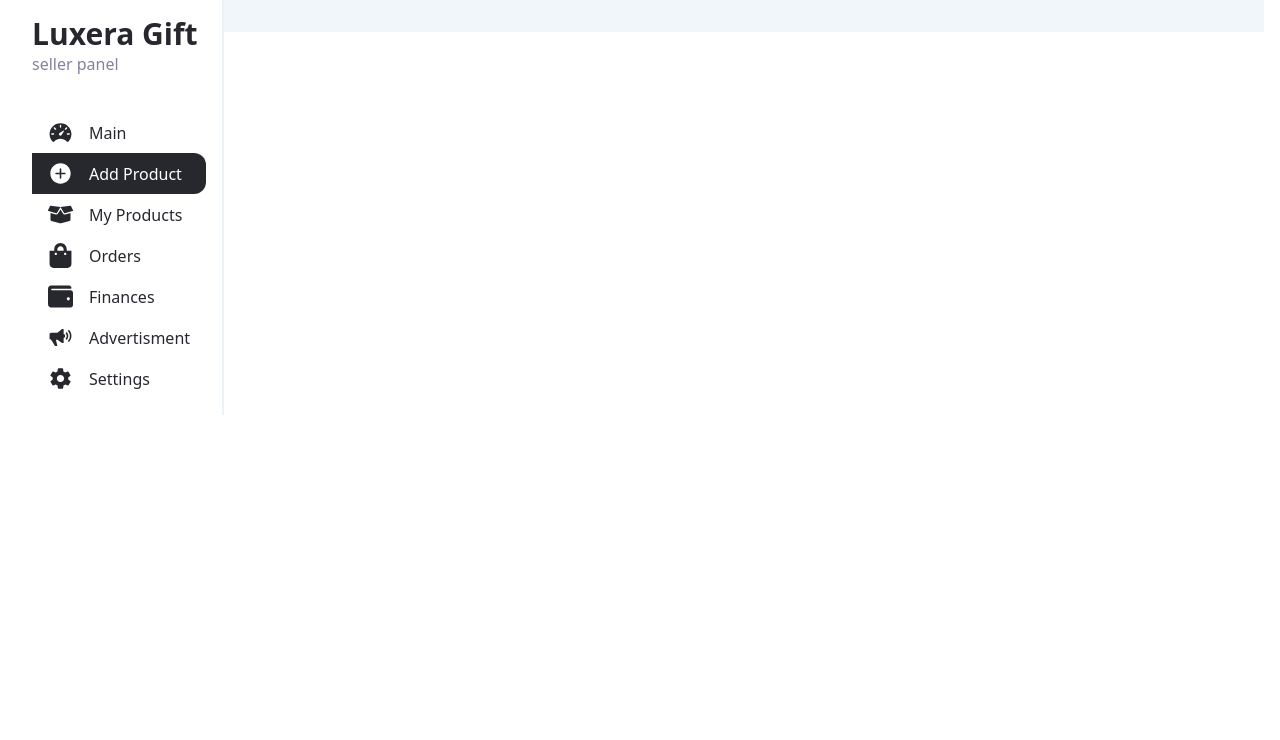
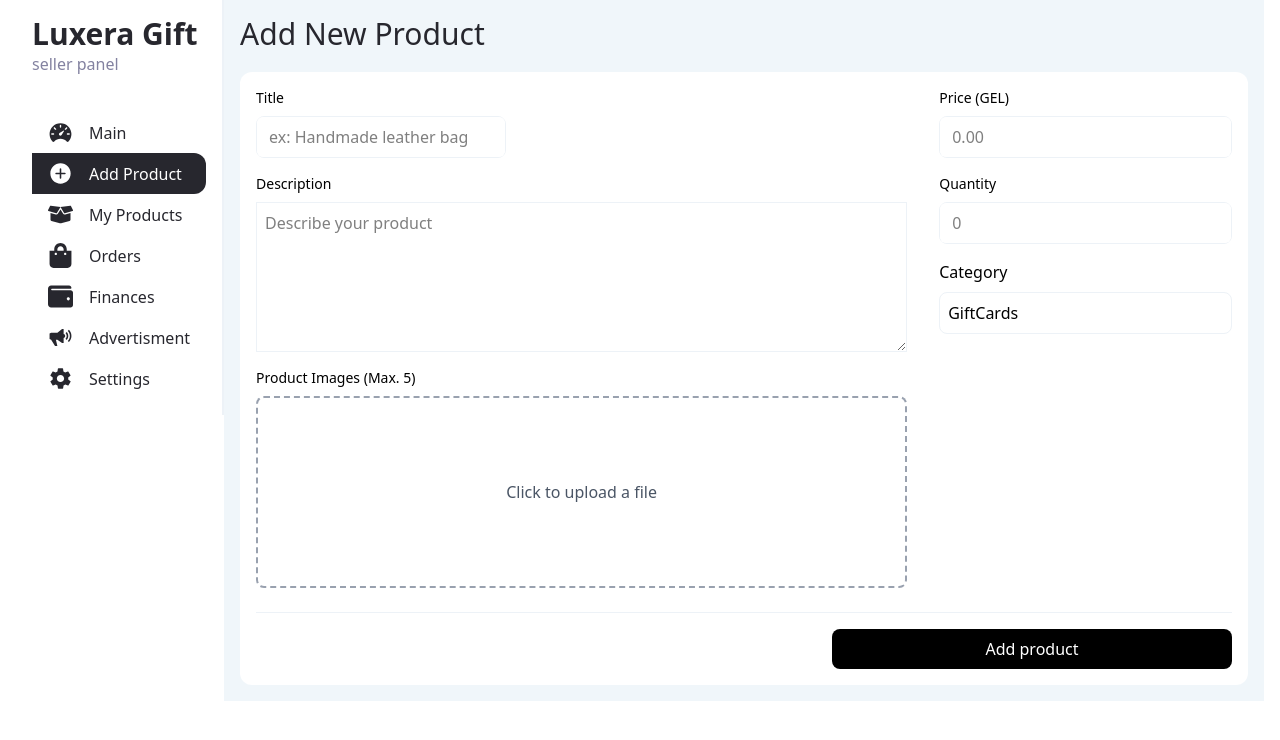
Before and after one commit to GeoLine02/luxera, a Next.js app: page /en/shop in a window 1280 px wide. Both pictures are taken after a click on the element "Add Product". Shown: the top 740 px of the page. Built offline with nearby package versions, Linux system fonts and the light colour scheme; a web font is replaced by a local one.

Commit message:
style: seller-shop/add new product section

```diff
--- a/app/[locale]/(shopOwner)/shop/components/sections/Sections.tsx
+++ b/app/[locale]/(shopOwner)/shop/components/sections/Sections.tsx
@@ -3,13 +3,15 @@
 import { RootState } from "@/app/store/store";
 import { useSelector } from "react-redux";
 import MainSection from "./mainSection/MainSection";
+import NewProductSection from "./newProductSection/NewProductSection";
 
 const Sections = () => {
   const { activeSection } = useSelector((state: RootState) => state.shopSLice);
-
+  console.log(activeSection);
   return (
     <div className="p-4 bg-ice-blue w-full h-full">
       {activeSection === "main" && <MainSection />}
+      {activeSection === "addProduct" && <NewProductSection />}
     </div>
   );
 };
--- /dev/null
+++ b/app/[locale]/(shopOwner)/shop/components/sections/newProductSection/AddProductForm.tsx
@@ -0,0 +1,100 @@
+import Button from "@/app/ui/Button";
+import { Dropdown } from "@/app/ui/DropDown";
+import Input from "@/app/ui/Input";
+import Upload from "@/app/ui/Upload";
+
+const AddProductForm = () => {
+  return (
+    <div className="bg-white rounded-xl mt-5 p-4 space-y-4">
+      <div className="flex flex-col gap-8 border-b border-light-gray pb-6 md:flex-row">
+        {/* left section */}
+        <section className="max-w-full w-full space-y-4 md:max-w-[70%]">
+          <div className="flex flex-col gap-2">
+            <label className="text-sm font-medium" htmlFor="title">
+              Title
+            </label>
+            <Input
+              className="max-w-[250px]"
+              name="title"
+              bgColor="white"
+              border="border border-light-gray rounded-lg"
+              aria-labelledby="product title input"
+              type="text"
+              placeholder="ex: Handmade leather bag"
+            />
+          </div>
+          <div className="flex flex-col gap-2">
+            <label className="text-sm font-medium" htmlFor="description">
+              Description
+            </label>
+            <textarea
+              className="p-2 border border-light-gray focus:border-medium-gray min-h-[100px] md:min-h-[150px]"
+              aria-labelledby="product description input"
+              placeholder="Describe your product"
+            />
+          </div>
+          <div className="flex flex-col gap-2">
+            <label className="text-sm font-medium">
+              Product Images (Max. 5)
+            </label>
+            <Upload />
+          </div>
+        </section>
+
+        {/* right section */}
+        <section className="max-w-full w-full space-y-4 md:max-w-[30%]">
+          <div className="flex flex-col gap-2">
+            <label className="text-sm font-medium" htmlFor="price">
+              Price (GEL)
+            </label>
+            <Input
+              name="price"
+              bgColor="white"
+              border="border border-light-gray rounded-lg"
+              aria-labelledby="product price input"
+              type="text"
+              placeholder="0.00"
+            />
+          </div>
+          <div className="flex flex-col gap-2">
+            <label className="text-sm font-medium" htmlFor="quantity">
+              Quantity
+            </label>
+            <Input
+              name="quantity"
+              bgColor="white"
+              border="border border-light-gray rounded-lg"
+              aria-labelledby="product quantity input"
+              placeholder="0"
+            />
+          </div>
+          <div className="flex flex-col gap-2">
+            <label>Category</label>
+            <Dropdown>
+              <Dropdown.Trigger className="text-left border border-light-gray p-2">
+                GiftCards
+              </Dropdown.Trigger>
+              <Dropdown.Menu className="!top-11" expandMode="absolute">
+                <Dropdown.Item>GiftCards</Dropdown.Item>
+                <Dropdown.Item>Flowers</Dropdown.Item>
+                <Dropdown.Item>Toys</Dropdown.Item>
+              </Dropdown.Menu>
+            </Dropdown>
+          </div>
+        </section>
+      </div>
+      <div className="flex justify-end">
+        <Button
+          rounded="lg"
+          title="Add product"
+          type="submit"
+          bgColor="black"
+          titleColor="white"
+          className="py-2 p-4 max-w-[400px]"
+        />
+      </div>
+    </div>
+  );
+};
+
+export default AddProductForm;
--- /dev/null
+++ b/app/[locale]/(shopOwner)/shop/components/sections/newProductSection/NewProductSection.tsx
@@ -0,0 +1,14 @@
+import AddProductForm from "./AddProductForm";
+
+const NewProductSection = () => {
+  return (
+    <div>
+      <h1 className="text-2xl md:text-3xl font-medium text-dark-gray">
+        Add New Product
+      </h1>
+      <AddProductForm />
+    </div>
+  );
+};
+
+export default NewProductSection;
--- /dev/null
+++ b/app/ui/Upload.tsx
@@ -0,0 +1,61 @@
+"use client";
+
+import { useRef, useState } from "react";
+
+const MAX_FILE_SIZE_MB = 5; // 5 MB
+
+const beforeUpload = (file: File): string | null => {
+  const sizeInMB = file.size / (1024 * 1024);
+  if (sizeInMB > MAX_FILE_SIZE_MB) {
+    return `File size exceeds ${MAX_FILE_SIZE_MB}MB.`;
+  }
+  return null;
+};
+
+const Upload = () => {
+  const fileInputRef = useRef<HTMLInputElement | null>(null);
+  const [error, setError] = useState<string | null>(null);
+  const [fileName, setFileName] = useState<string | null>(null);
+
+  const handleClick = () => {
+    fileInputRef.current?.click();
+  };
+
+  const handleFileChange = (e: React.ChangeEvent<HTMLInputElement>) => {
+    const file = e.target.files?.[0];
+    if (file) {
+      const errorMessage = beforeUpload(file);
+      if (errorMessage) {
+        setError(errorMessage);
+        setFileName(null);
+      } else {
+        setError(null);
+        setFileName(file.name);
+        // Proceed with upload logic
+        console.log("Selected file:", file.name);
+      }
+    }
+  };
+
+  return (
+    <div aria-labelledby="image upload" className="w-full">
+      <div
+        onClick={handleClick}
+        className="h-48 border-2 border-dashed border-gray-400 rounded-lg flex items-center justify-center text-gray-600 cursor-pointer hover:border-gray-600 transition"
+      >
+        <input
+          type="file"
+          ref={fileInputRef}
+          onChange={handleFileChange}
+          className="hidden"
+        />
+        <span>
+          {fileName ? `Selected: ${fileName}` : "Click to upload a file"}
+        </span>
+      </div>
+      {error && <p className="text-red-500 text-sm mt-2">{error}</p>}
+    </div>
+  );
+};
+
+export default Upload;
```
